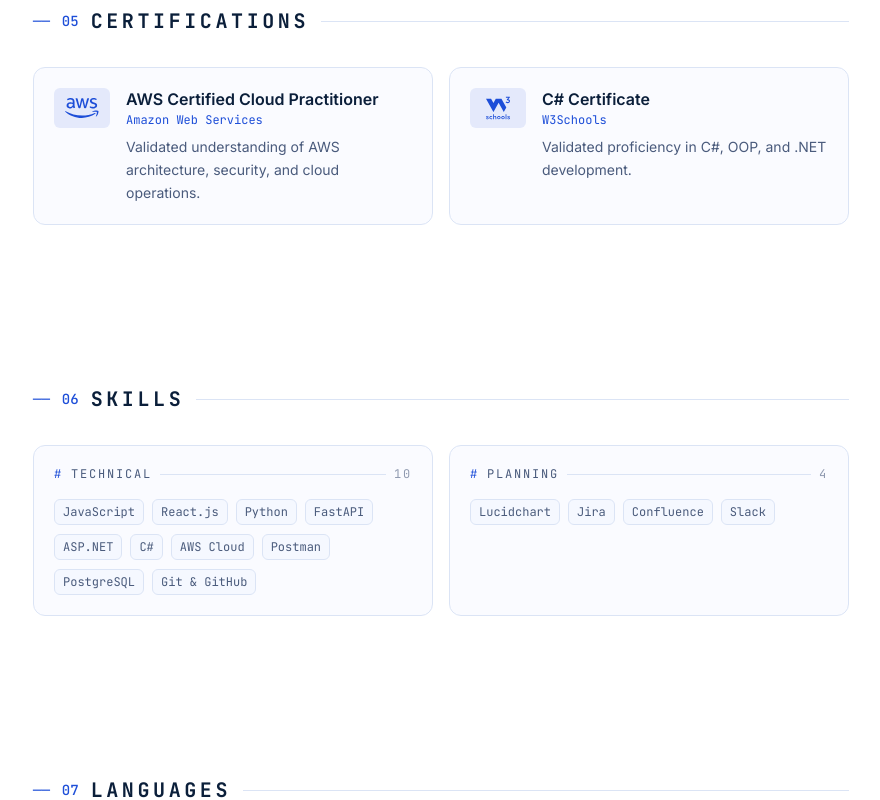
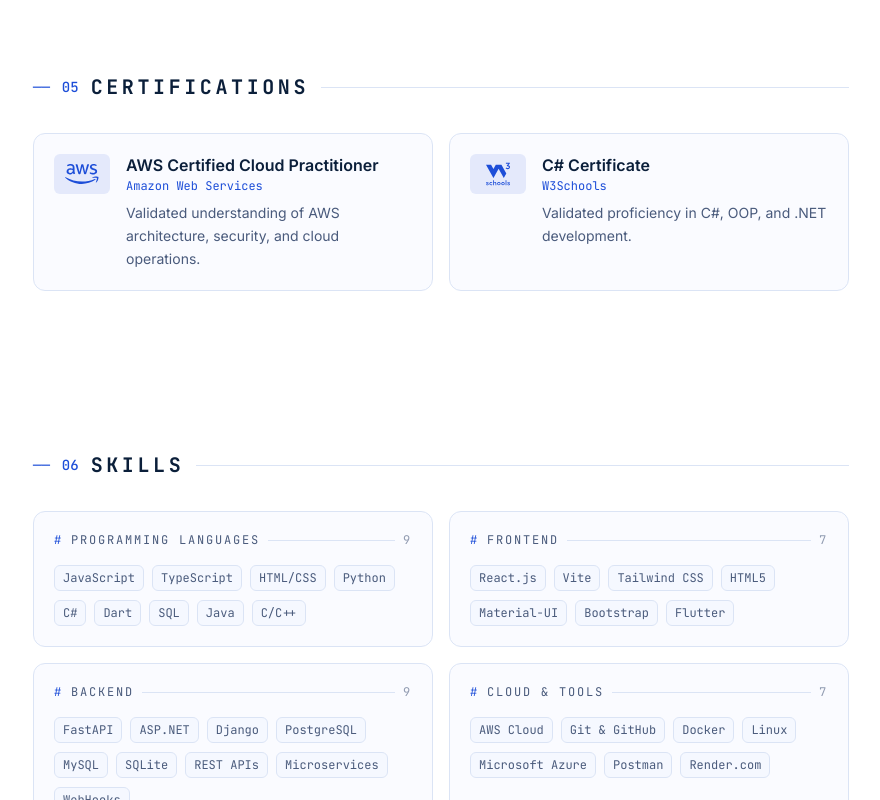
Before and after one commit to ama47/my-portfolio, a React (Vite) app: page / in a window 1280 px wide. Shown: the part 3009-3809 px from the top of the page, without its empty margins (335-1215 px from the left). Built offline with nearby package versions, Linux system fonts and the light colour scheme.

Commit message:
feat: add new skills

```diff
--- a/src/data/content.ts
+++ b/src/data/content.ts
@@ -69,11 +69,11 @@ const periods = {
 } as const;
 
 const tech = {
-  grenoble: ['React.js', 'C#', 'ASP.NET', 'Python', 'PostgreSQL', 'REST APIs'],
-  smartMethods: ['HTML/CSS', 'JavaScript', 'jQuery', 'Python'],
-  sda: ['JavaScript', 'TypeScript', 'React.js', 'C#', 'ASP.NET Core', 'Npgsql', 'GitHub'],
-  qassim: ['Software Engineering', 'System Design', 'Computer Networks'],
-  gameStore: ['React', 'REST APIs', 'PostgreSQL'],
+  grenoble: ['React.js', 'FastAPI', 'Python', 'AWS', 'Agentic AI Development', 'C#', 'ASP.NET', 'PostgreSQL', 'REST APIs'],
+  smartMethods: ['HTML/CSS', 'JavaScript', 'jQuery', 'Python', 'PHP', 'GitHub'],
+  sda: ['JavaScript', 'TypeScript', 'React.js', 'C#', 'ASP.NET Core', 'Npgsql', 'GitHub', 'Material-UI'],
+  qassim: ['Software Engineering', 'System Design', 'Computer Networks', 'Data Structures', 'Algorithms', 'OOP', 'Java', 'C/C++', 'Python', 'SQL'],
+  gameStore: ['React', 'REST APIs', 'ASP.NET', 'PostgreSQL'],
   captcha: ['Flutter', 'Dart', 'SQLite'],
 } as const;
 
@@ -117,18 +117,11 @@ const repos = {
 } as const;
 
 const skillItems = {
-  technical: [
-    'JavaScript',
-    'React.js',
-    'Python',
-    'FastAPI',
-    'ASP.NET',
-    'C#',
-    'AWS Cloud',
-    'Postman',
-    'PostgreSQL',
-    'Git & GitHub',
-  ],
+  languages: ['JavaScript', 'TypeScript', 'HTML/CSS', 'Python', 'C#', 'Dart', 'SQL', 'Java', 'C/C++'],
+  frontend: ['React.js', 'Vite', 'Tailwind CSS', 'HTML5', 'Material-UI', 'Bootstrap', 'Flutter'],
+  backend: ['FastAPI', 'ASP.NET', 'Django', 'PostgreSQL', 'MySQL', 'SQLite', 'REST APIs', 'Microservices', 'WebHooks'],
+  cloudTools: ['AWS Cloud', 'Git & GitHub', 'Docker', 'Linux', 'Microsoft Azure', 'Postman', 'Render.com'],
+  aiAssisted: ['Claude Code', 'Cursor AI', 'Agentic AI Development'],
   planning: ['Lucidchart', 'Jira', 'Confluence', 'Slack'],
 } as const;
 
@@ -409,7 +402,11 @@ const en: Content = {
     },
   ],
   skills: [
-    { label: 'Technical', items: skillItems.technical },
+    { label: 'Programming Languages', items: skillItems.languages },
+    { label: 'Frontend', items: skillItems.frontend },
+    { label: 'Backend', items: skillItems.backend },
+    { label: 'Cloud & Tools', items: skillItems.cloudTools },
+    { label: 'AI-Assisted Dev', items: skillItems.aiAssisted },
     { label: 'Planning', items: skillItems.planning },
   ],
   languages: [
@@ -610,8 +607,12 @@ const ar: Content = {
     },
   ],
   skills: [
-    { label: 'المهارات التقنية', items: skillItems.technical },
-    { label: 'مهارات التخطيط', items: skillItems.planning },
+    { label: 'لغات البرمجة', items: skillItems.languages },
+    { label: 'الواجهة الأمامية', items: skillItems.frontend },
+    { label: 'الواجهة الخلفية', items: skillItems.backend },
+    { label: 'السحابة والأدوات', items: skillItems.cloudTools },
+    { label: 'التطوير بمساعدة الذكاء الاصطناعي', items: skillItems.aiAssisted },
+    { label: 'التخطيط', items: skillItems.planning },
   ],
   languages: [
     { name: 'الإنجليزية', endonym: 'English', level: 'إتقان مهني' },
```
